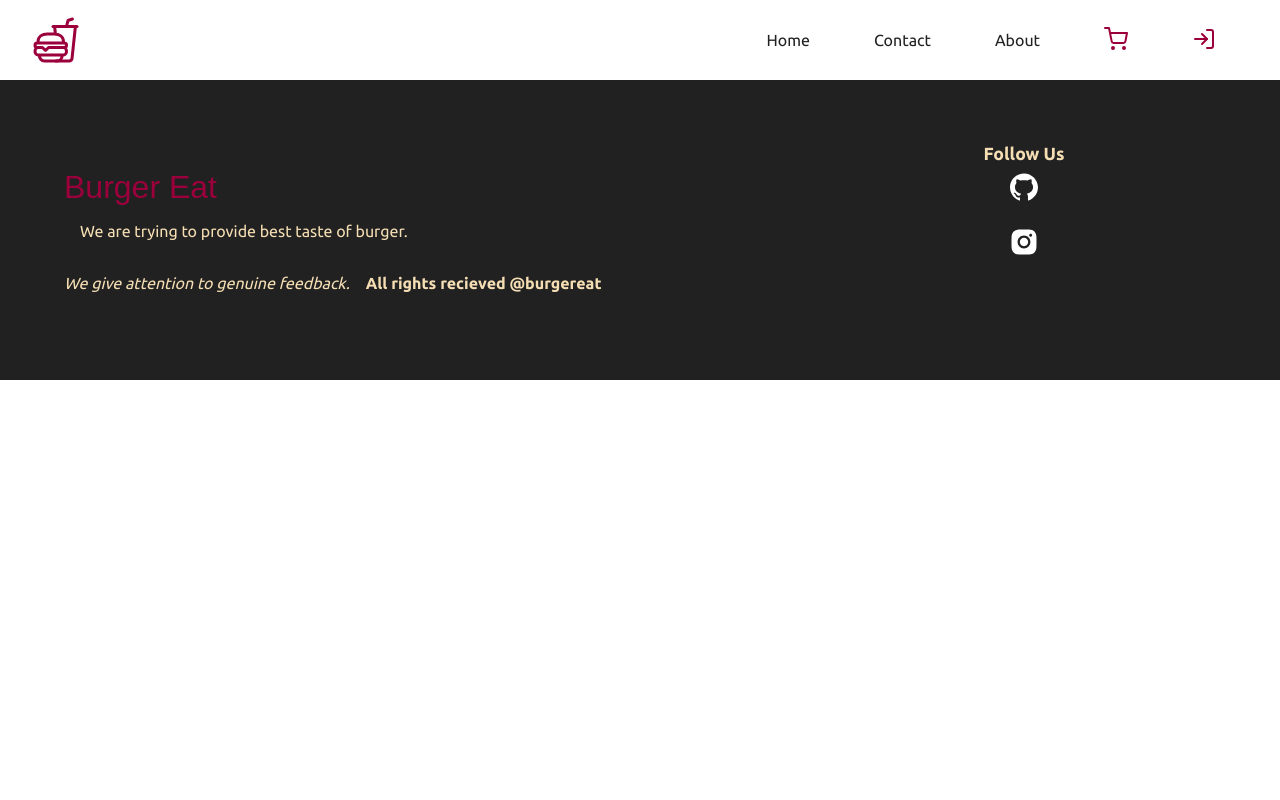
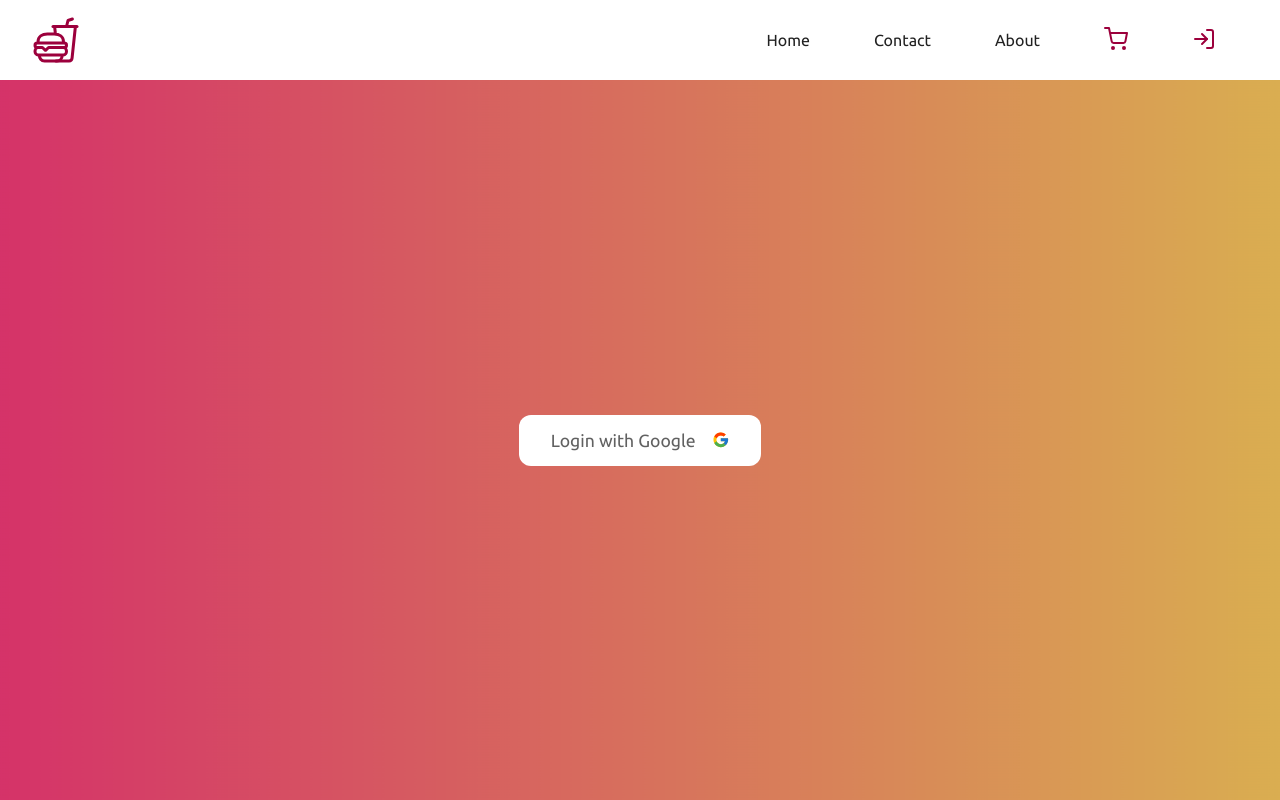
Before and after one commit to devXjatin/BURGER_EAT, a React (Create React App) app in the folder frontend/: page /login in a window 1280 px wide. Shown: the top 800 px of the page. Built offline with nearby package versions, Linux system fonts and the light colour scheme.

Commit message:
login page created

```diff
--- a/frontend/src/App.js
+++ b/frontend/src/App.js
@@ -7,6 +7,7 @@
 import Order from "./components/cart/Order"
 import PlaceOrder from "./components/cart/PlaceOrder"
 import PaymentSuccess from "./components/cart/PaymentSuccess"
+import Login from "./components/login/Login"
 import "./styles/App.scss"
 import "./styles/Header.scss"
 import "./styles/Home.scss"
@@ -18,6 +19,7 @@
 import "./styles/OrderDetails.scss"
 import "./styles/PlaceOrder.scss"
 import "./styles/PaymentSuccess.scss"
+import "./styles/Login.scss"
 
 
 function App() {
@@ -26,13 +28,12 @@
     <Header/>
     <Routes>
       <Route path="/" element={<Home/>}/>
+      <Route path="/login" element={<Login/>}/>
       <Route path="/contact" element={<Contact/>}/>
       <Route path="/cart" element={<Cart/>}/>
       <Route path="/orderdetails" element={<Order/>}/>
       <Route path="/placeorder" element={<PlaceOrder/>}/>
       <Route path="/paymentsuccess" element={<PaymentSuccess/>}/>
-
-
     </Routes>
     <Footer/>
    </Router>
--- /dev/null
+++ b/frontend/src/components/login/Login.jsx
@@ -0,0 +1,22 @@
+import React from 'react'
+import {motion} from 'framer-motion'
+import {FcGoogle} from 'react-icons/fc'
+
+const Login = () => {
+  return (
+    <section className='login'>
+        <motion.button
+        initial={{
+            y:"-100vh"
+        }}
+        animate={{
+            y:0
+        }}>
+            Login with Google
+            <FcGoogle/>
+        </motion.button>
+    </section>
+  )
+}
+
+export default Login
--- /dev/null
+++ b/frontend/src/styles/Login.scss
@@ -0,0 +1,32 @@
+@import "Colors";
+
+.login{
+    height: 90vh;
+    width: 100%;
+    background-image: url("../assets/bg.png");
+    background-repeat: no-repeat;
+    background-size: cover;
+    display: flex;
+    justify-content: center;
+    align-items: center;
+
+    > button{
+        background-color: white;
+        color: $lightdark;
+        border: none;
+        border-radius: 12px;
+        padding: 1rem 2rem;
+        font-size: 1.1rem;
+        display: flex;
+        align-items: center;
+        cursor: pointer;
+
+        svg {
+            margin-left: 1rem;
+        }
+
+        &:hover{
+            color: $dark;
+        }
+    }
+}
```
